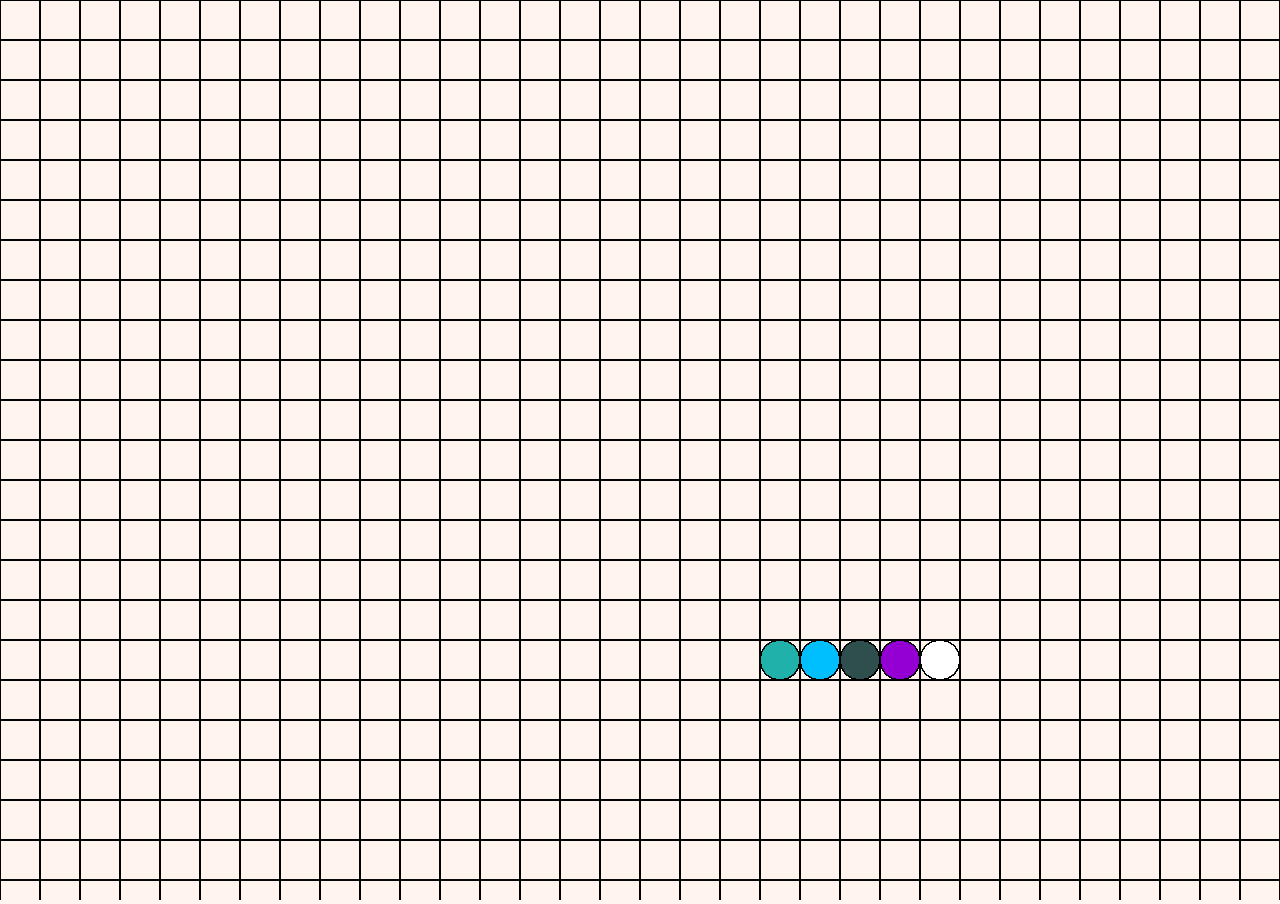
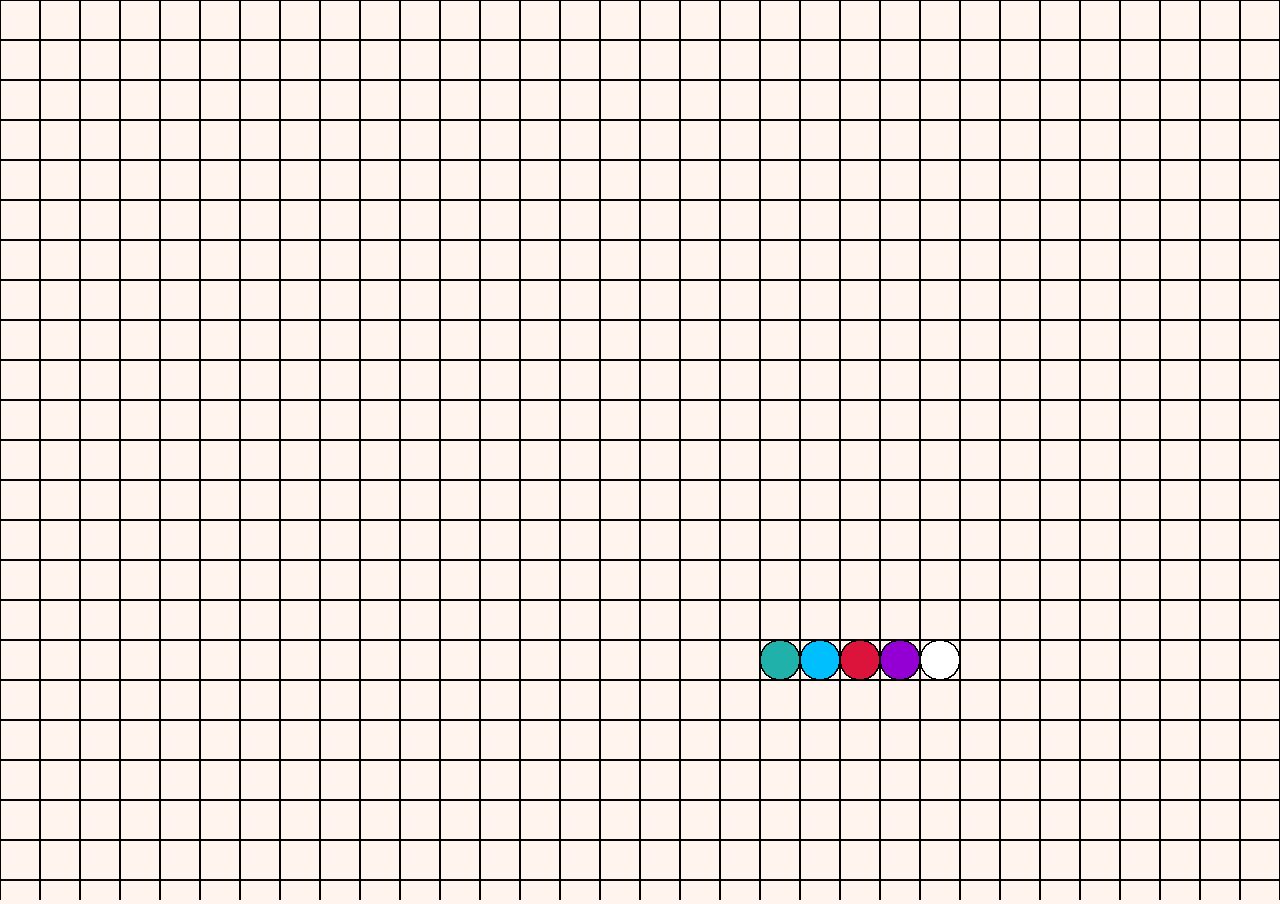
Before and after one commit to pgiordano9/dnd5e-map, a Gatsby site: page / in a window 1280 px wide. Shown: the top 904 px of the page. Built offline with nearby package versions, Linux system fonts and the light colour scheme; Gatsby itself is replaced by a stand-in of ours.

Commit message:
feature: various improvements.

```diff
--- a/src/pages/index.js
+++ b/src/pages/index.js
@@ -11,6 +11,7 @@ let movement_speed = 40;
 let drawCone = false;
 let shifted = false;
 let clicked = false;
+let enemiesCount = 1;
 
 let players = [];
 let enemies = [];
@@ -60,7 +61,7 @@ function drawShifted(ctx) {
     output = "Players"
   }
   ctx.fillStyle = "black";
-  ctx.font = "30px Arial";
+  ctx.font = "30px Merriweather";
   ctx.fillText(output, CANVAS_WIDTH - 200, CANVAS_HEIGHT - 100);
 }
 
@@ -69,12 +70,13 @@ function clearCanvas(ctx) {
 }
 
 class Creature {
-  constructor(ctx, colour, dx, dy) {
+  constructor(ctx, colour, dx, dy, text = "") {
     this.x = 60 + dx;
     this.y = 60 + dy;
     this.selected = false;
     this.colour = colour;
     this.ctx = ctx;
+    this.text = text;
 
     if (shifted) {
       this.colour = "black"
@@ -92,6 +94,9 @@ class Creature {
     this.ctx.stroke();
     this.ctx.fillStyle = this.colour;
     this.ctx.fill();
+    this.ctx.fillStyle = "white";
+    this.ctx.font = "16px Merriweather";
+    this.ctx.fillText(this.text, this.x - 10, this.y + 10);
     drawGrid(this.ctx);
   }
 }
@@ -104,7 +109,7 @@ const IndexPage = () => {
     document.addEventListener("keydown", listen);
     document.addEventListener("mousedown", listenForClick);
     document.addEventListener("mousemove", listenForMouseMove);
-    let allyColours = ["LightSeaGreen", "deepskyblue", "darkslategrey", "darkviolet", "white"];
+    let allyColours = ["LightSeaGreen", "deepskyblue", "Crimson", "darkviolet", "white"];
     let allyColour;
     let dx = 720;
     let dy = 600;
@@ -150,7 +155,7 @@ const IndexPage = () => {
           let feet_length = pixel_length / 8;
           //console.log(feet_length);
           ctx.fillStyle = "black";
-          ctx.font = "30px Arial";
+          ctx.font = "30px Merriweather";
           ctx.fillText(feet_length.toFixed(2) + "ft", clickX + 10, clickY + 10);
         } else {
           currentX = e.clientX;
@@ -165,7 +170,7 @@ const IndexPage = () => {
           let pixel_length = Math.abs(Math.sqrt(dx * dx + dy * dy));
           let feet_length = pixel_length / 8;
           //console.log(feet_length);
-          ctx.font = "30px Arial";
+          ctx.font = "30px Merriweather";
           ctx.fillText(feet_length.toFixed(2) + "ft", clickX + 10, clickY + 10);
         }
       }
@@ -211,14 +216,9 @@ const IndexPage = () => {
         moveCreature(movement_speed, movement_speed);
       } else if (e.code === "Space") {
         clearCanvas(ctx);
-        let creature = new Creature(ctx);
-
-        if (shifted) {
-          enemies.push(creature);
-        } else {
-          players.push(creature);
-        }
-
+        let enemy = new Creature(ctx, "black", 720 + (enemiesCount * 40 - 40), 0, enemiesCount);
+        enemiesCount = enemiesCount + 1;
+        enemies.push(enemy);
         drawCreatures();
       } else if (e.code.match(/Digit./) !== null) {
         let creature_index = parseInt(e.code.split("Digit")[1]);
--- a/src/styles/main.css
+++ b/src/styles/main.css
@@ -1,6 +1,7 @@
 * {
   padding: 0;
   margin: 0;
+  font-family: Merriweather;
   background: SeaShell;
 }
 img {
```
